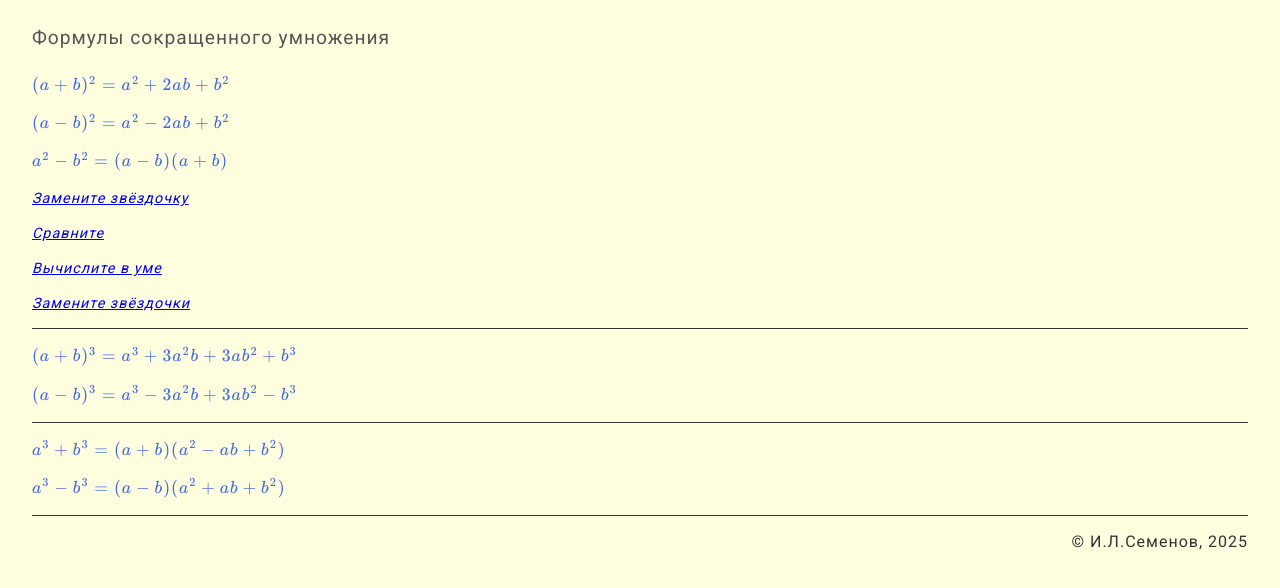
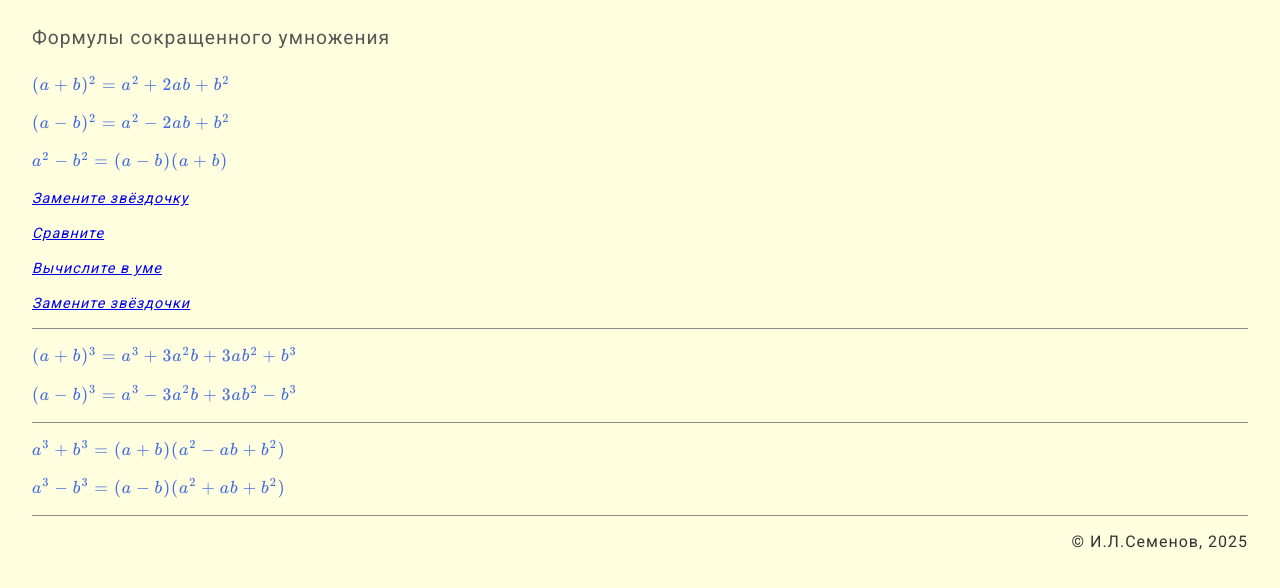
Before and after one commit to igorlsemenov/math, a Jekyll site: the page built from алгебра/7/ф-лы_сокр._умножения.md, in a window 1280 px wide. Shown: the top 588 px of the page. Built offline with Jekyll 4.4.1, drawn with Linux system fonts in a browser that asks for light colours.

Commit message:
Update main.css

```diff
--- a/_includes/main.css
+++ b/_includes/main.css
@@ -27,7 +27,7 @@
       }
       hr {
         border: 0;
-        border-top: 1px solid light-dark(var(--light_font), var(--dark_font));
+        border-top: 1px solid #888;
       }
       h4 {
         font-size: 120%;
```
